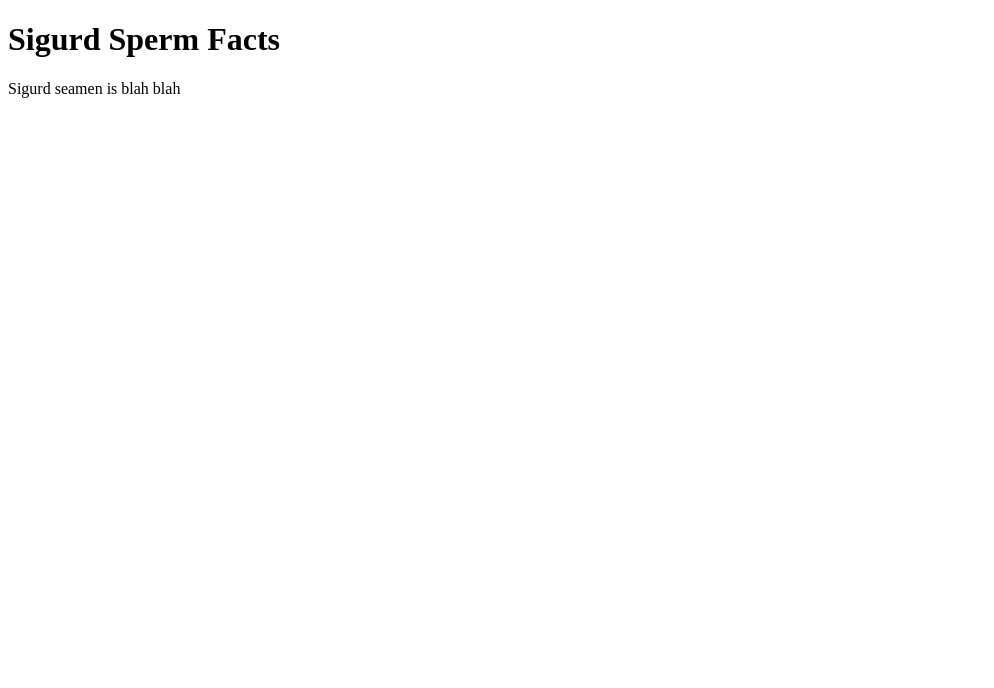
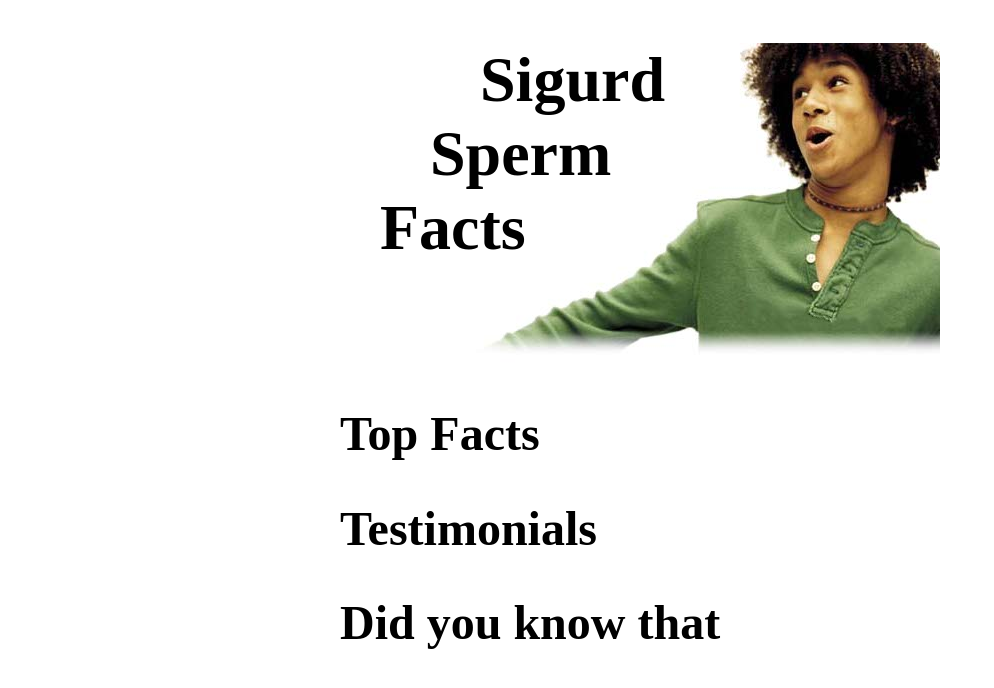
Before and after one commit to mrbichel/xsperm, a Python web app: template templates/index.html in a window 1280 px wide. Shown: the top 688 px of the page, without its empty margins (0-994 px from the left). Run offline with Jinja, Linux system fonts and the light colour scheme; the template is opened without the code that fills it, so the values that code supplies are empty; some libraries are stand-ins or nearby versions.

Commit message:
new header + layout

```diff
--- a/settings.py
+++ b/settings.py
@@ -70,8 +70,6 @@ INSTALLED_APPS = (
     'django.contrib.sites',
     'django.contrib.admin',
     'django.contrib.admindocs',
-    'django.contrib.flatpages',
-    'django.contrib.comments',
     'xsperm.facts',
     'xsperm.testimonials',
 )
--- /dev/null
+++ b/static/css/base.css
@@ -0,0 +1,18 @@
+body {text-align: center;}
+.container {margin: 0 auto;
+    width: 600px;}
+#header {background: white url(../img/bg_top.jpg) no-repeat;
+    height: 323px;
+    text-align: left;
+    position: relative;}
+
+h1 {padding: 0 0 0 40px;
+    font-size: 4em;}
+
+h2 {font-size: 3em;}
+
+#content {text-align: left;}
+
+span.sigurd {margin-left: 100px;}
+span.sperm {margin-left: 50px;}
+span.facts {margin-left: 0;}
--- a/templates/base.html
+++ b/templates/base.html
@@ -10,12 +10,18 @@
     <title>Sigurd Sperm Facts{% block title %}{% endblock %}</title>
 </head>
 <body>
+   <div class="container">
+        <div id="header">
+            <h1><span class="sigurd">Sigurd</span><br /><span class="sperm">Sperm</span><br /><span class="facts">Facts</span></h1>
+        </div>
 
-    <h1>Sigurd Sperm Facts</h1>
-    <p>Sigurd seamen is blah blah</p>
+        <div id="content">
 
-    {% block content %}
-    {% endblock %}
+            {% block content %}
+            {% endblock %}
+
+        </div>
+   </div>
 
     <!-- Google Javascript API -->
     <script src="http://www.google.com/jsapi?key=ABQIAAAAC9tbULw4Ve50I6N879lEVBTGmNHvU948jv8Nk2CbWPBBsYd8URRVdSkTwvOCaWUBBauF4Zj80fwoOw&sensor=true_or_false"
--- a/templates/index.html
+++ b/templates/index.html
@@ -3,6 +3,7 @@
 {% block content %}
 
 <div id="facts">
+<h2>Top Facts</h2>
 <ol>
 {% for f in facts %}
 <li>{{ f.text }}</li>
@@ -11,10 +12,15 @@
 </div>
 
 <div id="testimonials">
+<h2>Testimonials</h2>
 {% for t in testimonials %}
 <p>{{ t.text }}</p>
 <p>By {{ t.author }}</p>
 {% endfor %}
 </div>
 
+<div id="genfacts">
+<h2>Did you know that</h2>
+</div>
+
 {% endblock %}
```
Also changed, not shown: static/img/bg_top.jpg (added), static/img/black_hotness2.jpg (added).
